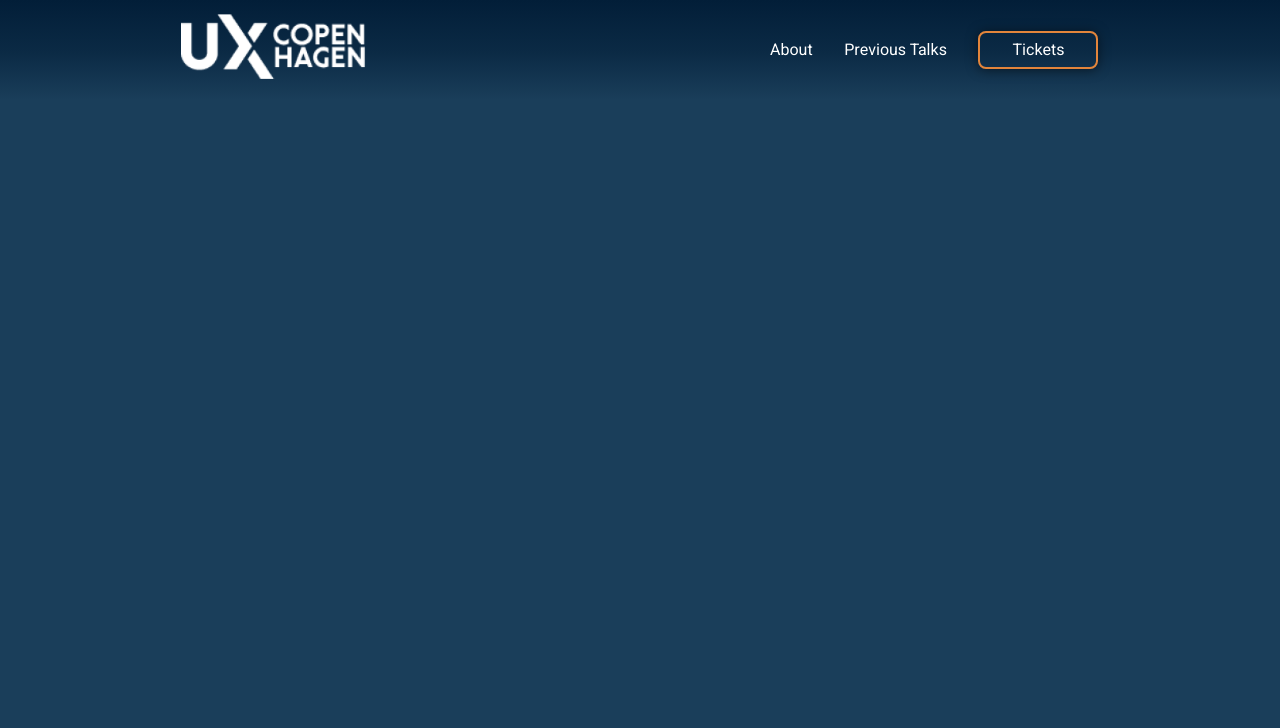
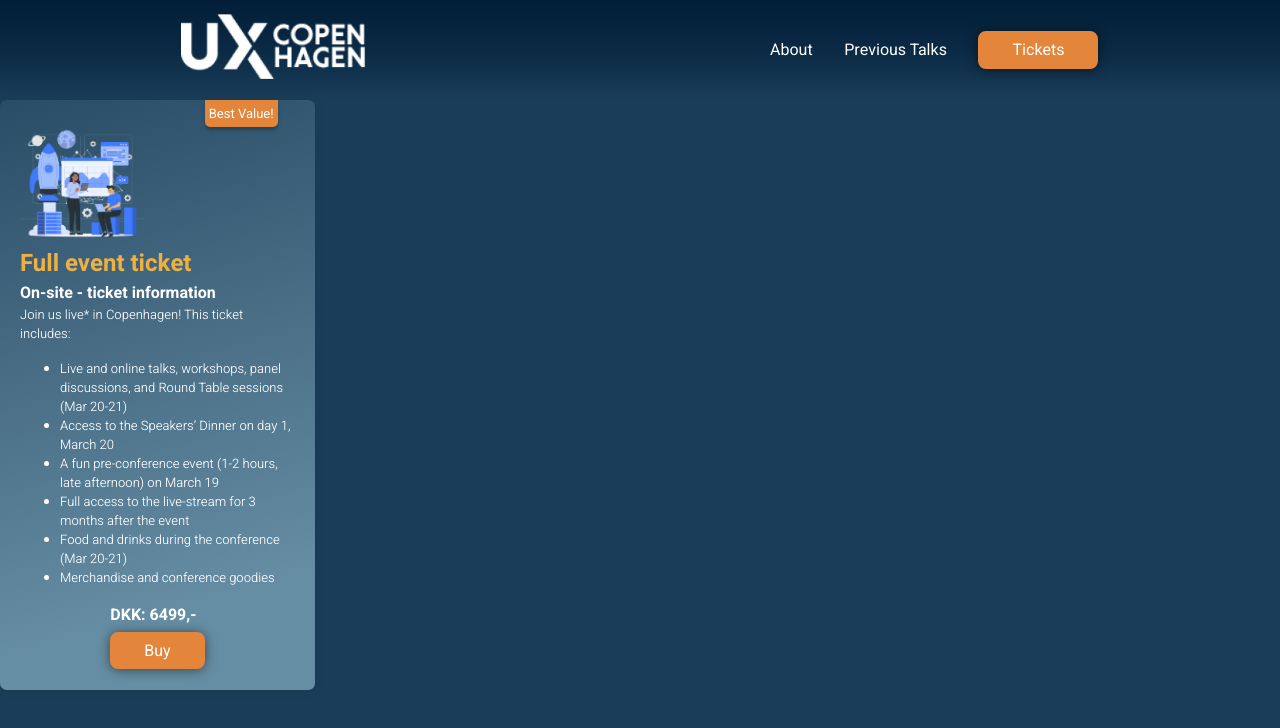
Before and after one commit to SmoIIy/ux-copenhagen, an Astro site: page / in a window 1280 px wide. Built offline with nearby package versions, Linux system fonts and the light colour scheme; Astro itself is replaced by a stand-in of ours.

Commit message:
Ticket layout done

```diff
--- a/src/components/Button.astro
+++ b/src/components/Button.astro
@@ -1,31 +1,38 @@
 ---
 import '../style.css'
 import 'animate.css'
-interface Props {
-    body: string;
-    href: string;
-}
-const { body,href } = Astro.props;
+
+const { variant,href } = Astro.props;
 ---
 
-<a href={href} class="button">
-    {body}
+<a href={href} class={variant}>
+    <slot />
 </a>
 
 <style>
-    .button {
+    a {
         display: inline-block;
         border: 2px solid var(--accent-orange);
-        background-color: transparent;
         padding: 0.3rem 2rem;
         border-radius: 0.5rem;
         box-shadow: 0 1px 12px rgba(0, 0, 0, 0.5);
         transition: all 250ms ease;
     }
-    .button:hover {
-        background-color: var(--accent-orange);
+    a:hover {
         animation: pulse;
         animation-duration: 0.25s;
 
     }
+    .filled {
+        background-color: var(--accent-orange);
+    }
+    .filled:hover {
+        background-color: transparent;
+    }
+    .inverse {
+        background-color: transparent;
+    }
+    .inverse:hover {
+        background-color: var(--accent-orange);
+    }
 </style>
--- a/src/components/Header.astro
+++ b/src/components/Header.astro
@@ -12,7 +12,7 @@ import logoplaceholder from '../../src/assets/images/logoplaceholder.png';
       <ul>
         <li><a href="">About</a></li>
         <li><a href="">Previous Talks</a></li>
-        <Button href="#" body="Tickets" />
+        <Button href="#" variant="filled" >Tickets</Button>
       </ul>
 
     </nav>
@@ -45,6 +45,9 @@ import logoplaceholder from '../../src/assets/images/logoplaceholder.png';
     li {
         list-style: none;
     }
+    a {
+        transition: all 350ms ease;
+    }
     a:hover {
         color: var(--accent-yellow);
     }
--- /dev/null
+++ b/src/components/Ticket.astro
@@ -0,0 +1,77 @@
+---
+import '../style.css';
+import Button from "./Button.astro";
+import illustration from '../../src/assets/images/placeholderimage1.png';
+---
+
+<div class="ticket">
+    <div class="badge">Best Value!</div>
+    <img src={illustration.src} alt="illustration">
+    <h2 class="title">Full event ticket</h2>
+    <h4 class="subtitle">On-site - ticket information</h4>
+    <div class="body">
+        <p>Join us live* in Copenhagen! This ticket includes:</p>
+        <ul>
+            <li>Live and online talks, workshops, panel discussions, and Round Table sessions (Mar 20-21)</li>
+            <li>Access to the Speakers’ Dinner on day 1, March 20</li>
+            <li>A fun pre-conference event (1-2 hours, late afternoon) on March 19</li>
+            <li>Full access to the live-stream for 3 months after the event</li>
+            <li>Food and drinks during the conference (Mar 20-21)</li>
+            <li>Merchandise and conference goodies</li>
+        </ul>
+    </div>
+    <div class="bottom">
+        <h4 class="price">
+            DKK: 6499,-
+        </h4>
+        <Button href="#" variant="filled">Buy</Button>
+    </div>
+</div>
+
+<style>
+    .ticket {
+        position: relative;
+        width: 275px;
+        height: 550px;
+        border-radius: 6.671px;
+        background: linear-gradient(164deg, rgba(248, 248, 248, 0.05) -6.67%, rgba(177, 220, 236, 0.50) 82.82%);
+        box-shadow: 0px 0.83391px 10.00692px 0px rgba(0, 0, 0, 0.10);
+        display: flex;
+        flex-direction: column;
+        align-items: flex-start;
+        justify-content: center;
+        padding: 20px;
+        color: white
+    }
+    .title {
+        color: var(--accent-yellow);
+        margin: 0;
+    }
+    .subtitle {
+        margin: 0;
+    }
+    img {
+        width: 125px;
+        aspect-ratio: 1/1;
+    }
+    p, li {
+        font-size: 13px;
+        font-weight: 300;
+    }
+    .bottom {
+        display: flex;
+        flex-direction: column;
+        align-self: center;
+        gap: 5px;
+    }
+    .badge {
+        position: absolute;
+        top: 0;
+        left: 65%;
+        background-color: var(--accent-orange);
+        font-size: 13px;
+        padding: 4px;
+        border-radius: 0px 0px 5.003px 5.003px;
+        box-shadow: 0px 3.33564px 3.33564px 0px rgba(0, 0, 0, 0.25);
+    }
+</style>
--- a/src/pages/index.astro
+++ b/src/pages/index.astro
@@ -4,13 +4,14 @@ import Card from '../components/Card.astro';
 import Button from '../components/Button.astro';
 import '../style.css'
 import Header from '../components/Header.astro';
+import Ticket from '../components/Ticket.astro';
 ---
 
 <Layout title="UX Copenhagen">
 	<Header>
-		<Button body="Button" href="#" />
+
 	</Header>
-
+	<Ticket/>
 </Layout>
 
 <style>
--- a/src/style.css
+++ b/src/style.css
@@ -20,4 +20,5 @@ body {
 a, h1, h2, h3, h4, h5, p, li{
     text-decoration: none;
     color: white;
+    margin: 0;
 }
```
Also changed, not shown: src/assets/images/placeholderimage1.png (added), 1 other file.
